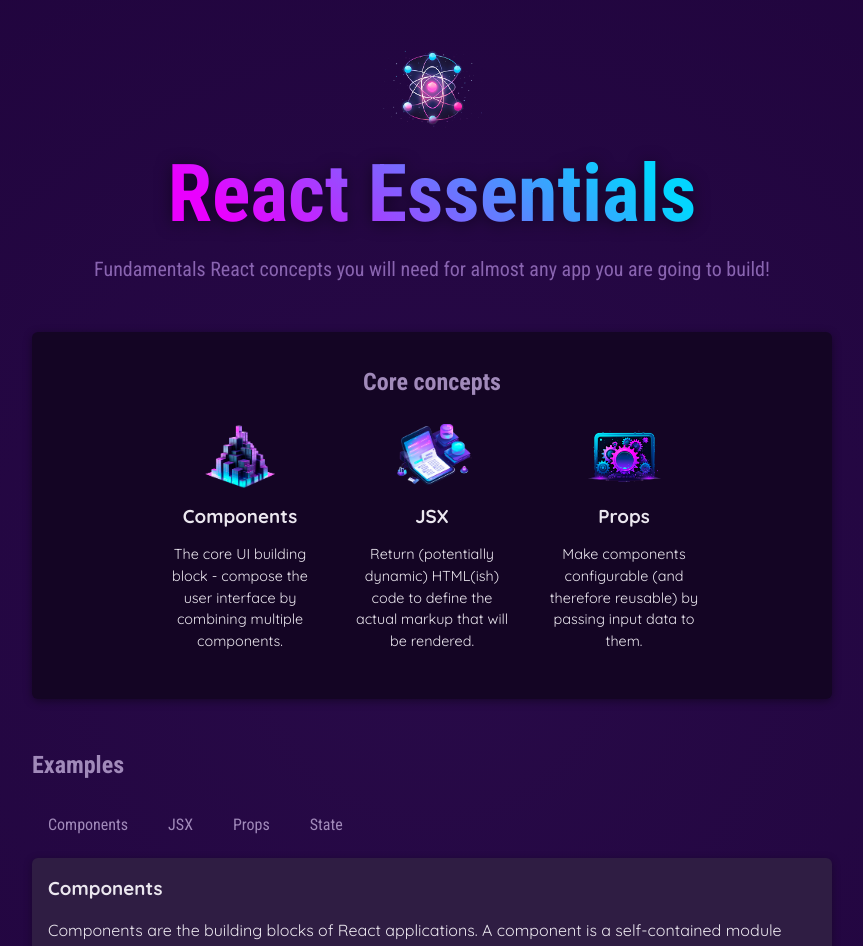
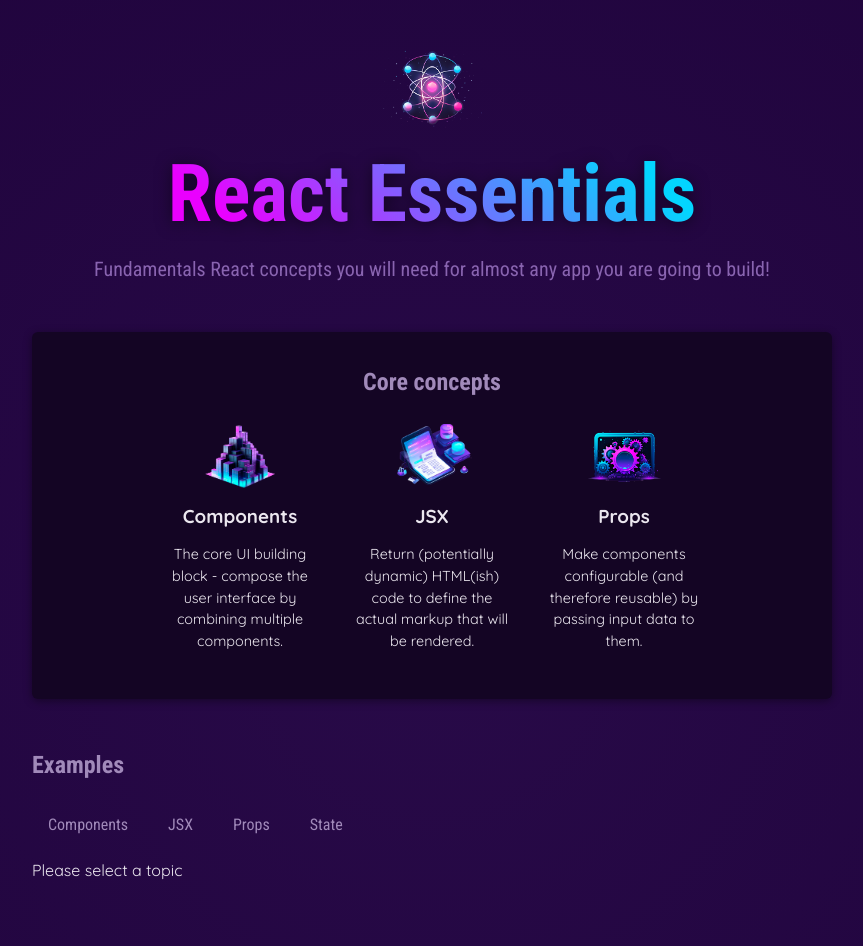
Before and after one commit to sohailexe/react-essentials, a React (Vite) app: page / in a window 1280 px wide. Shown: the top 946 px of the page, without its empty margins (208-1071 px from the left). Built offline with nearby package versions, Linux system fonts and the light colour scheme.

Commit message:
rander content conditionally

```diff
--- a/src/App.jsx
+++ b/src/App.jsx
@@ -7,12 +7,26 @@ import Header from "./components/Header/Header.jsx";
 import TabButton from "./components/TabButton/TabButton.jsx";
 
 function App() {
-  const [selectedTopic, setSelectedTopic] = useState("components");
+  const [selectedTopic, setSelectedTopic] = useState();
 
   function handleSelect(selectedButton) {
     //selectedButton => 'components', 'jsx', ''props, 'state'
     setSelectedTopic(selectedButton);
-    console.log(selectedButton);
+  }
+
+  let tabConcent;
+  if (!selectedTopic) {
+    tabConcent = <p>Please select a topic</p>;
+  } else {
+    tabConcent = (
+      <div id="tab-content">
+        <h3>{EXAMPLES[selectedTopic].title}</h3>
+        <p>{EXAMPLES[selectedTopic].description}</p>
+        <pre>
+          <code>{EXAMPLES[selectedTopic].code}</code>
+        </pre>
+      </div>
+    );
   }
 
   return (
@@ -38,13 +52,7 @@ function App() {
             <TabButton onSelect={() => handleSelect("props")}>Props</TabButton>
             <TabButton onSelect={() => handleSelect("state")}>State</TabButton>
           </menu>
-          <div id="tab-content">
-            <h3>{EXAMPLES[selectedTopic].title}</h3>
-            <p>{EXAMPLES[selectedTopic].description}</p>
-            <pre>
-              <code>{EXAMPLES[selectedTopic].code}</code>
-            </pre>
-          </div>
+          {tabConcent}
         </section>
       </main>
     </div>
```
